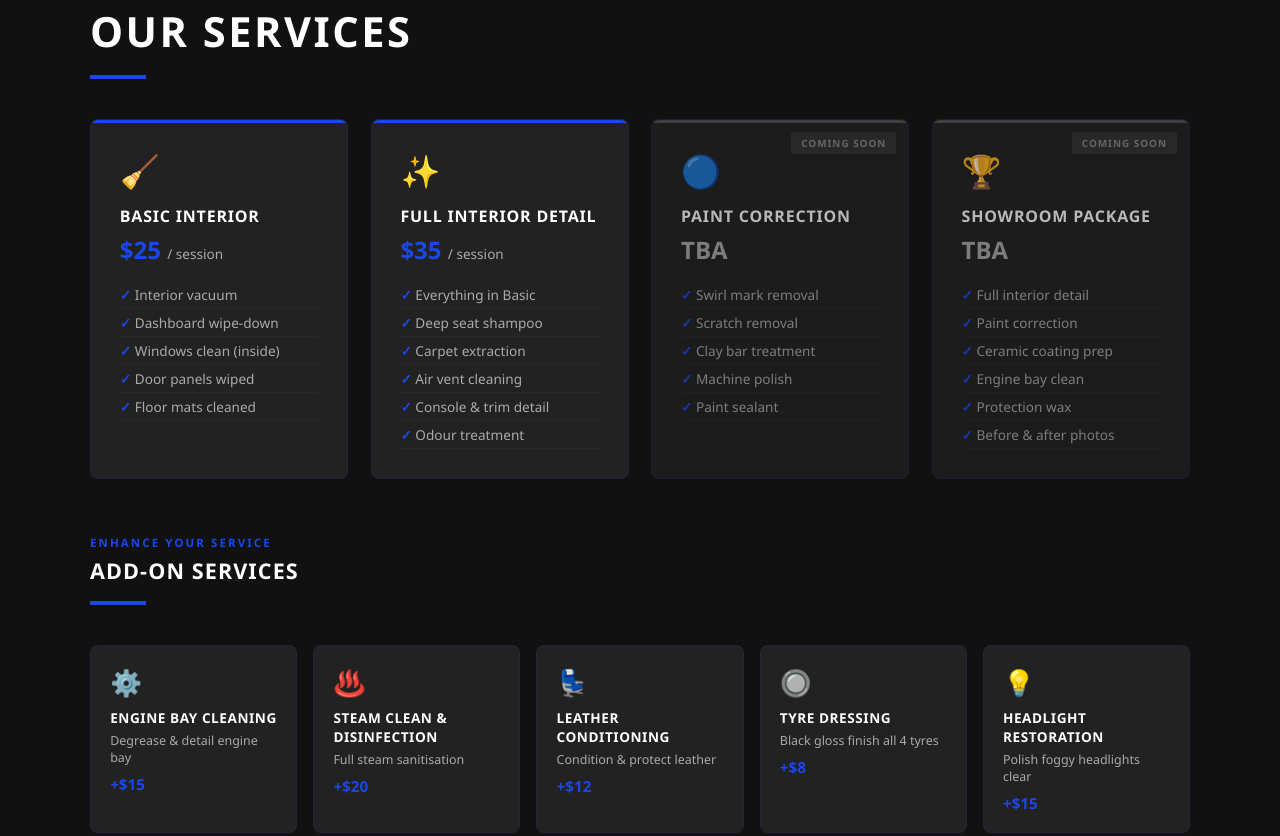
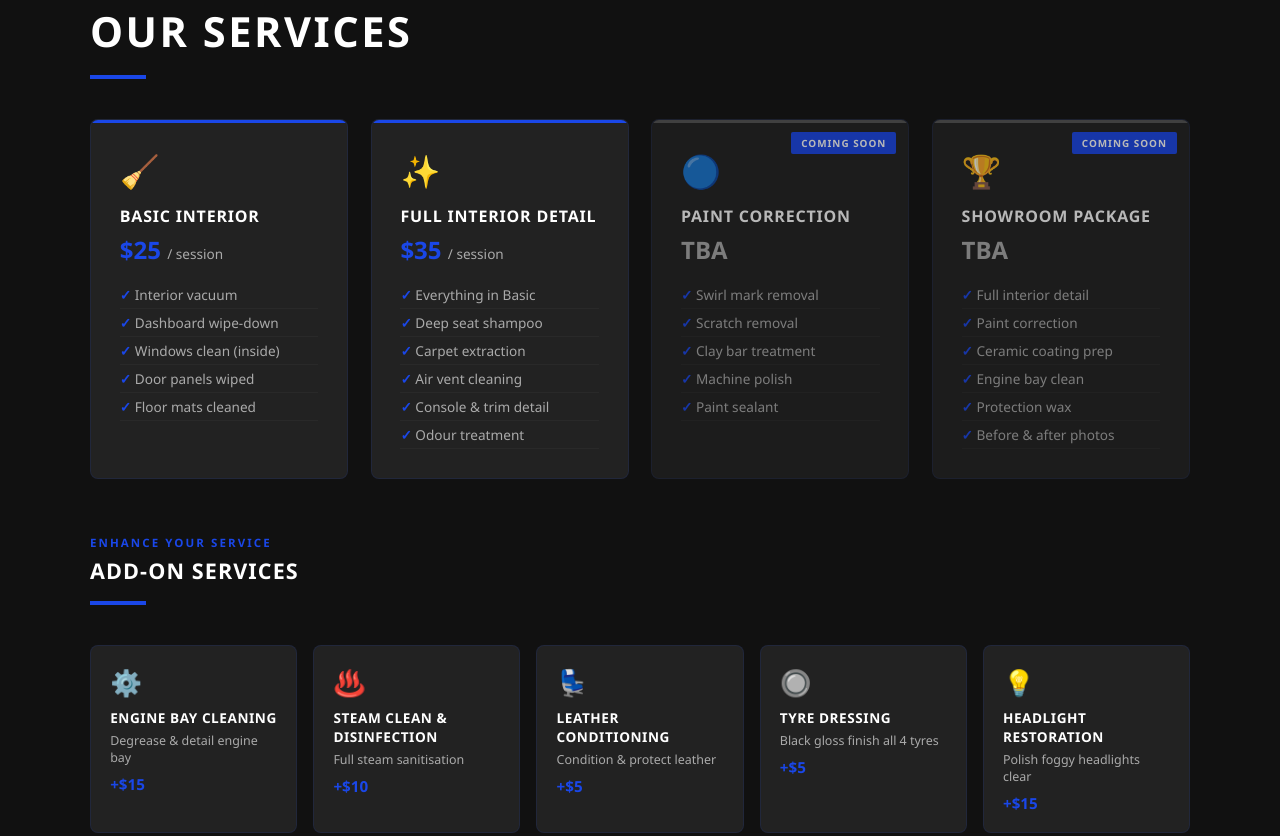
Before and after one commit to PrinceX09/the-showroom-standard, a plain HTML site: page index.html in a window 1280 px wide. Shown: the part 898-1734 px from the top of the page. Drawn offline with Linux system fonts and the light colour scheme.

Commit message:
Adjust prices for addon services in index.html
Updated prices for steam cleaning, leather conditioning, and tyre dressing services.

```diff
--- a/index.html
+++ b/index.html
@@ -48,7 +48,7 @@ section{padding:5rem 2rem;}
 .svc-card.soon{opacity:.7;}
 .svc-card.soon::before{background:#555;}
 .badge{position:absolute;top:12px;right:12px;font-size:.62rem;padding:4px 10px;border-radius:2px;font-weight:800;letter-spacing:.1em;text-transform:uppercase;}
-.badge-soon{background:#333;color:#888;}
+.badge-soon{background:#1a47e8;color:#ffffff;}
 .svc-icon{font-size:2rem;margin-bottom:.8rem;}
 .svc-name{font-size:1rem;font-weight:800;text-transform:uppercase;letter-spacing:.05em;margin-bottom:.4rem;}
 .svc-price{font-size:1.5rem;font-weight:900;color:var(--blue);margin-bottom:.9rem;}
@@ -541,9 +541,9 @@ const PRODUCTS = [
 
 const ADDONS = [
   {name:"Engine Bay Cleaning",desc:"Degrease & detail engine bay",price:15,icon:"⚙️"},
-  {name:"Steam Clean & Disinfection",desc:"Full steam sanitisation",price:20,icon:"♨️"},
-  {name:"Leather Conditioning",desc:"Condition & protect leather",price:12,icon:"💺"},
-  {name:"Tyre Dressing",desc:"Black gloss finish all 4 tyres",price:8,icon:"🔘"},
+  {name:"Steam Clean & Disinfection",desc:"Full steam sanitisation",price:10,icon:"♨️"},
+  {name:"Leather Conditioning",desc:"Condition & protect leather",price:5,icon:"💺"},
+  {name:"Tyre Dressing",desc:"Black gloss finish all 4 tyres",price:5,icon:"🔘"},
   {name:"Headlight Restoration",desc:"Polish foggy headlights clear",price:15,icon:"💡"},
   {name:"Pet Hair Removal",desc:"Deep extraction of pet hair",price:10,icon:"🐾"},
 ];
```
